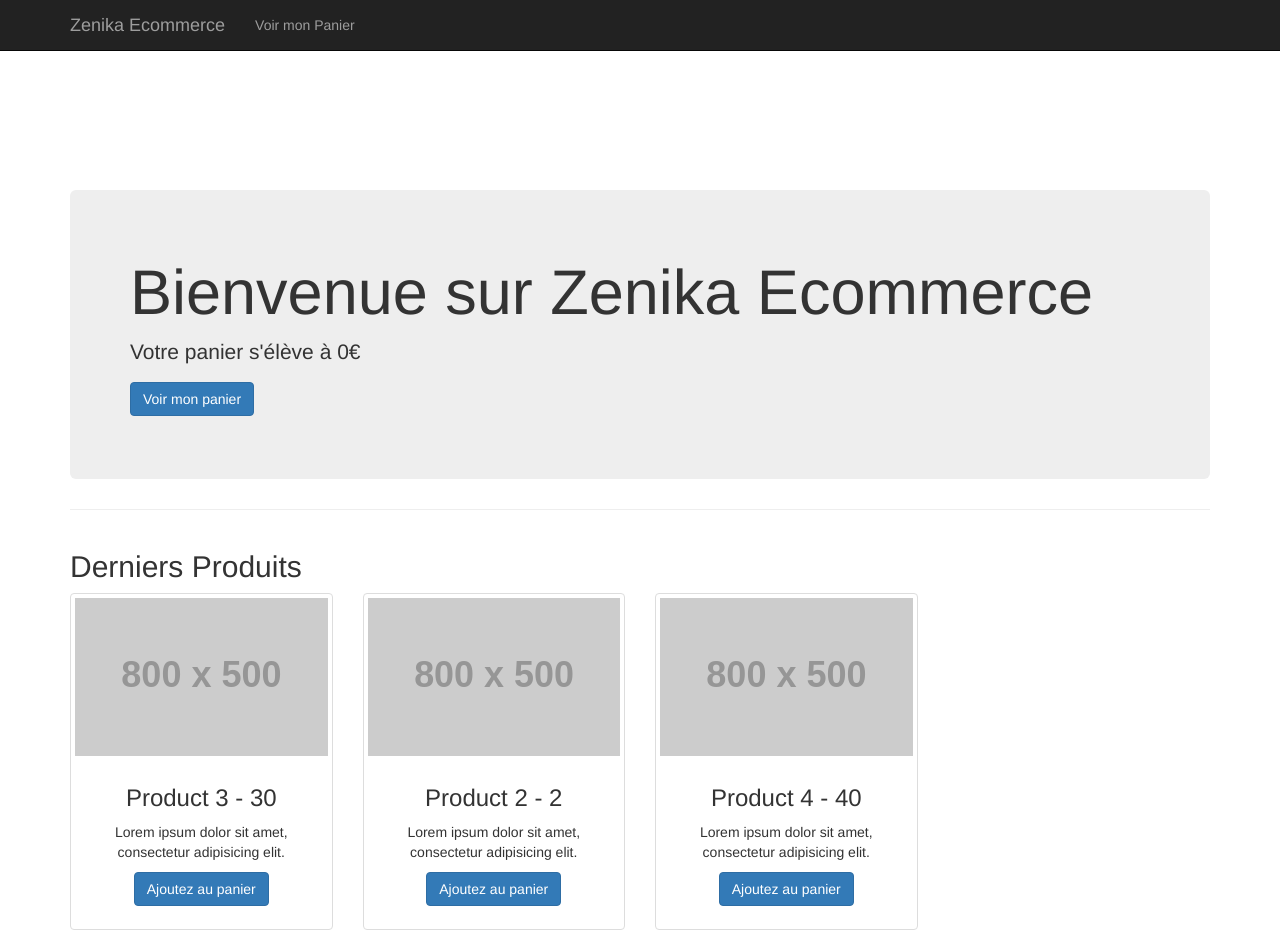
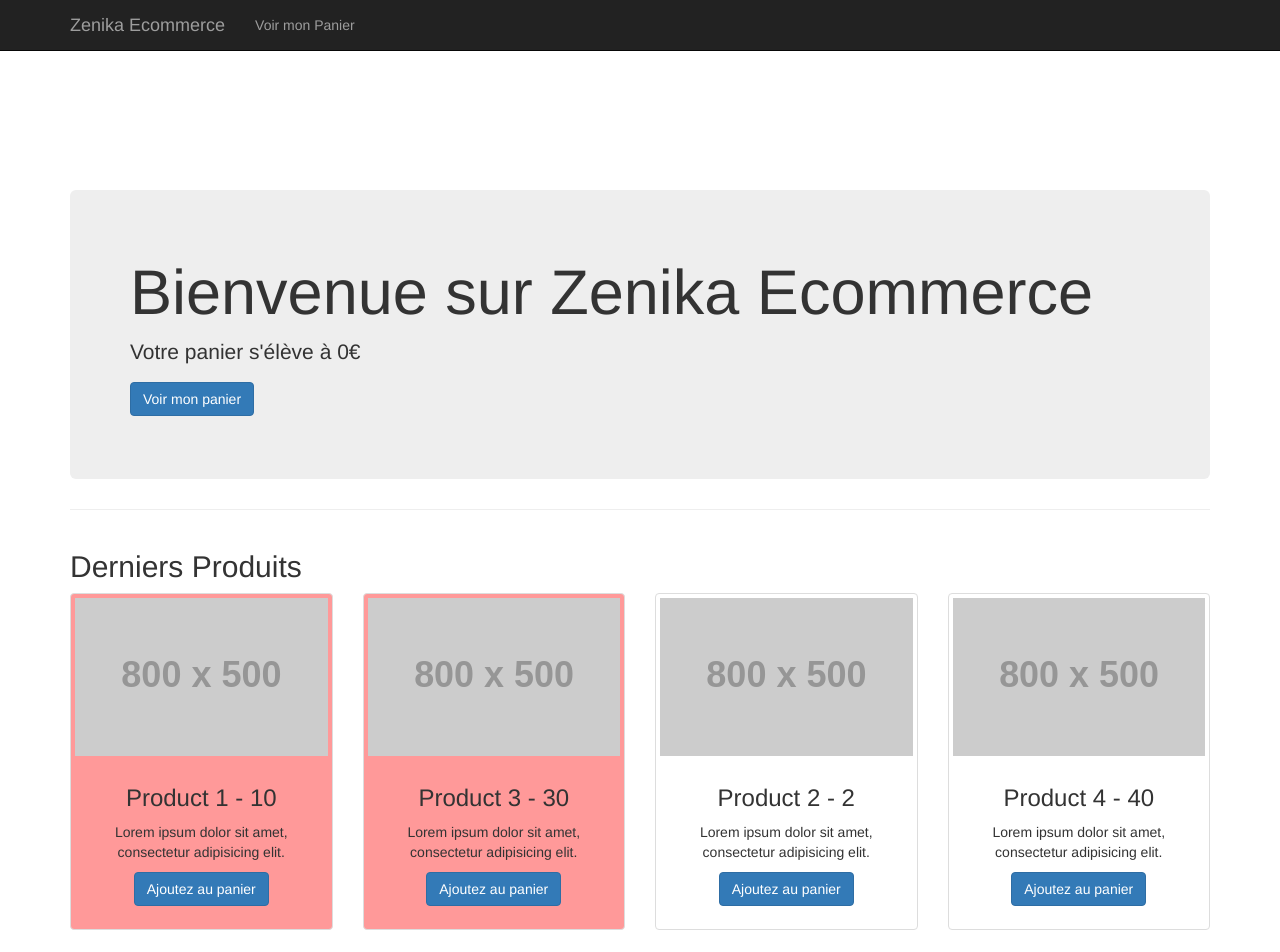
Before and after one commit to LaminePL/Zenika-app, an Angular app: page / in a window 1280 px wide. Shown: the top 952 px of the page. Built offline with nearby package versions, Linux system fonts and the light colour scheme.

Commit message:
ngclass for the last item

```diff
--- a/src/app/model/PRODUCT_Mock.ts
+++ b/src/app/model/PRODUCT_Mock.ts
@@ -5,14 +5,14 @@ export const PRODUCTS: Product[] = [
         description: "Lorem ipsum dolor sit amet, consectetur adipisicing elit.",
         photo: "http://placehold.it/800x500",
         price: 10,
-        stock: 0
+        stock: 1
     },
     {
         title: "Product 3",
         description: "Lorem ipsum dolor sit amet, consectetur adipisicing elit.",
         photo: "http://placehold.it/800x500",
         price: 30,
-        stock: 200
+        stock: 1
 
     },
     {
--- a/src/app/product-component/product-component.component.css
+++ b/src/app/product-component/product-component.component.css
@@ -0,0 +1,3 @@
+.last {
+    background-color: rgba(255, 0, 0, 0.4)
+}
--- a/src/app/product-component/product-component.component.html
+++ b/src/app/product-component/product-component.component.html
@@ -1,5 +1,5 @@
 <div class="col-md-3 col-sm-6 hero-feature">
-    <div class="thumbnail">
+    <div  [ngClass]="lastItem()"  class="thumbnail">
         <img src={{data.photo}} alt="">
         <div class="caption">
             <h3>{{data.title}} - {{data.price}}</h3>
--- a/src/app/product-component/product-component.component.ts
+++ b/src/app/product-component/product-component.component.ts
@@ -22,4 +22,10 @@ export class ProductComponentComponent implements OnInit {
        this.productvalueEvent.emit(data.price);
   }
 
+  lastItem(){
+    return{
+      'last': this.data.stock == 1
+    }
+  }
+
 }
```
